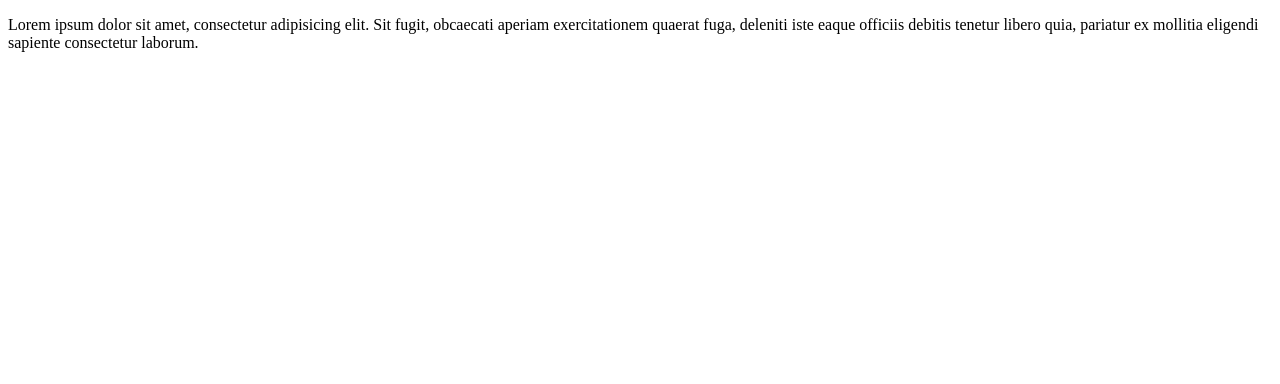
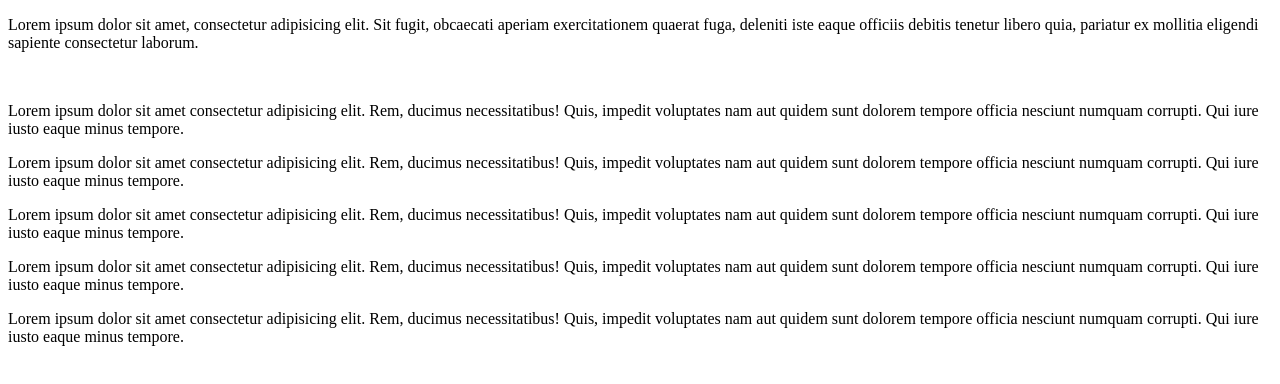
Before and after one commit to EbrahimEh/green-grocery-mart, a plain HTML site: page index.html in a window 1280 px wide. Drawn offline with Linux system fonts and the light colour scheme.

```diff
--- a/index.html
+++ b/index.html
@@ -7,5 +7,11 @@
 </head>
 <body>
     <p>Lorem ipsum dolor sit amet, consectetur adipisicing elit. Sit fugit, obcaecati aperiam exercitationem quaerat fuga, deleniti iste eaque officiis debitis tenetur libero quia, pariatur ex mollitia eligendi sapiente consectetur laborum.</p>
+    <br>
+    <p>Lorem ipsum dolor sit amet consectetur adipisicing elit. Rem, ducimus necessitatibus! Quis, impedit voluptates nam aut quidem sunt dolorem tempore officia nesciunt numquam corrupti. Qui iure iusto eaque minus tempore.</p>
+    <p>Lorem ipsum dolor sit amet consectetur adipisicing elit. Rem, ducimus necessitatibus! Quis, impedit voluptates nam aut quidem sunt dolorem tempore officia nesciunt numquam corrupti. Qui iure iusto eaque minus tempore.</p>
+    <p>Lorem ipsum dolor sit amet consectetur adipisicing elit. Rem, ducimus necessitatibus! Quis, impedit voluptates nam aut quidem sunt dolorem tempore officia nesciunt numquam corrupti. Qui iure iusto eaque minus tempore.</p>
+    <p>Lorem ipsum dolor sit amet consectetur adipisicing elit. Rem, ducimus necessitatibus! Quis, impedit voluptates nam aut quidem sunt dolorem tempore officia nesciunt numquam corrupti. Qui iure iusto eaque minus tempore.</p>
+    <p>Lorem ipsum dolor sit amet consectetur adipisicing elit. Rem, ducimus necessitatibus! Quis, impedit voluptates nam aut quidem sunt dolorem tempore officia nesciunt numquam corrupti. Qui iure iusto eaque minus tempore.</p>
 </body>
 </html>
```
